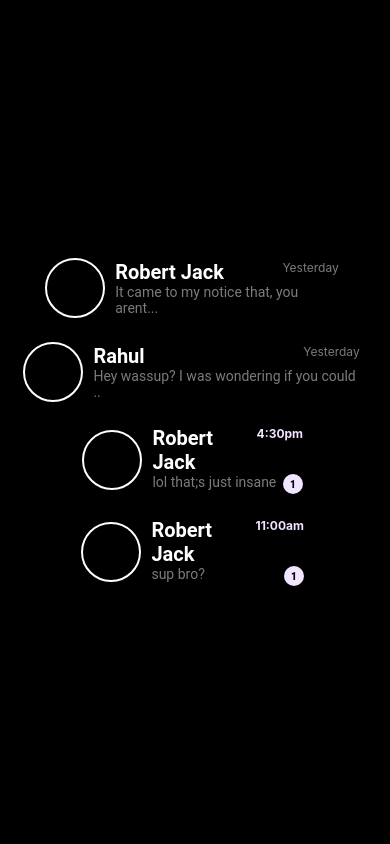
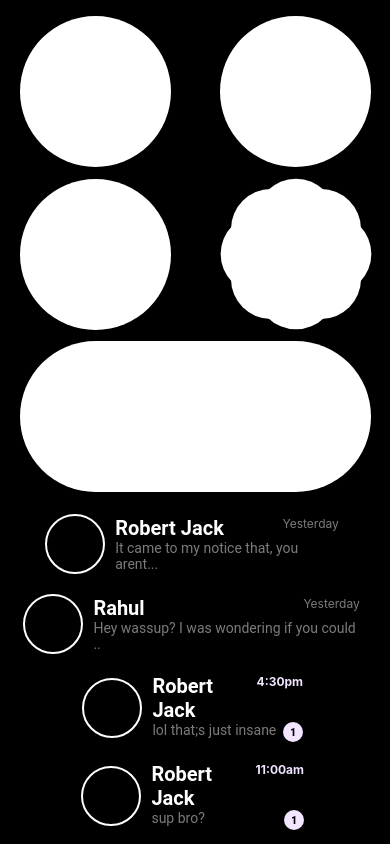
Before and after one commit to S-HARI-S/soul, a React Native app: screen / in a window 390 px wide. Built offline with nearby package versions, Linux system fonts and the light colour scheme.

Commit message:
feat: added new pinned chat ui elements

```diff
--- a/App.js
+++ b/App.js
@@ -1,28 +1,91 @@
 import { StatusBar } from "expo-status-bar";
 import { ScrollView, StyleSheet, Text, View, TextInput } from "react-native";
 import Chat from "./src/chat";
+import PinnedChats from "./src/pinnedChats/round";
+import Octagon from "./src/pinnedChats/flower";
+import Rectangle from "./src/pinnedChats/reactangle";
+
 
 export default function App() {
   return (
     <ScrollView contentContainerStyle={styles.container}>
-  <Chat message = {{name:'Robert Jack', subtext: 'It came to my notice that, you arent...'}} newMessage={false} notif = {{newMessageTime:'4:30pm', default:"Yesterday", incoming:false}} />
-  <Chat message = {{name:'Rahul', subtext: 'Hey wassup? I was wondering if you could ..'}} newMessage={false} notif = {{newMessageTime:'4:30pm', default:"Yesterday", incoming:false}} />
-  <Chat message = {{name:'Robert Jack', subtext: 'lol that;s just insane'}} newMessage={true} notif = {{newMessageTime:'4:30pm', default:"Yesterday", incoming:true}} />
-  <Chat message = {{name:'Robert Jack', subtext: 'sup bro?'}} newMessage={true} notif = {{newMessageTime:'11:00am', default:"Yesterday", incoming:true}} />
+      <View style={{width:"100%",justifyContent:"space-evenly", alignItems:"center", height:500}} >
+      <View
+        style={{
+          width: "90%",
+          flexDirection: "row",
+          alignItems: "center",
+          justifyContent: "space-between",
+        }}
+      >
+        <PinnedChats />
+        <PinnedChats />
+      </View>
+      <View
+        style={{
+          width: "90%",
+          flexDirection: "row",
+          alignItems: "center",
+          justifyContent: "space-between",
+        }}
+      >
+        <PinnedChats />
+        <Octagon size={130} color={"#fff"} />
+      </View>
+      <Rectangle />
+      </View>
 
-
-
-
-  </ScrollView>
+      <Chat
+        message={{
+          name: "Robert Jack",
+          subtext: "It came to my notice that, you arent...",
+        }}
+        newMessage={false}
+        notif={{
+          newMessageTime: "4:30pm",
+          default: "Yesterday",
+          incoming: false,
+        }}
+      />
+      <Chat
+        message={{
+          name: "Rahul",
+          subtext: "Hey wassup? I was wondering if you could ..",
+        }}
+        newMessage={false}
+        notif={{
+          newMessageTime: "4:30pm",
+          default: "Yesterday",
+          incoming: false,
+        }}
+      />
+      <Chat
+        message={{ name: "Robert Jack", subtext: "lol that;s just insane" }}
+        newMessage={true}
+        notif={{
+          newMessageTime: "4:30pm",
+          default: "Yesterday",
+          incoming: true,
+        }}
+      />
+      <Chat
+        message={{ name: "Robert Jack", subtext: "sup bro?" }}
+        newMessage={true}
+        notif={{
+          newMessageTime: "11:00am",
+          default: "Yesterday",
+          incoming: true,
+        }}
+      />
+    </ScrollView>
   );
 }
 
 const styles = StyleSheet.create({
-
   container: {
     flex: 1,
     backgroundColor: "#000",
     alignItems: "center",
     justifyContent: "center",
   },
-})
+});
--- a/src/chat.js
+++ b/src/chat.js
@@ -9,6 +9,11 @@ import {
   Vibration,
 } from "react-native";
 import React, { useCallback } from "react";
+
+
+
+
+
 
 export default function Chat({ message, notif, newMessage }) {
   return (
@@ -59,7 +64,6 @@ const styles = StyleSheet.create({
     // backgroundColor:"#fff",
     flexDirection: "row",
     alignItems: "center",
-    borderWidth: 2,
     marginVertical: 10,
     width: "98%",
     // Remove fixed height
--- /dev/null
+++ b/src/pinnedChats/flower.js
@@ -0,0 +1,28 @@
+import React from 'react';
+import { View, StyleSheet } from 'react-native';
+
+const Octagon = ({ size, color }) => {
+  return (
+    <View style={[styles.container, { width: size, height: size, marginRight:10 }]}>
+      <View style={[styles.square, { backgroundColor: color }]} />
+      <View style={[styles.square, styles.rotatedSquare, { backgroundColor: color }]} />
+    </View>
+  );
+};
+
+const styles = StyleSheet.create({
+  container: {
+    position: 'relative',
+  },
+  square: {
+    position: 'absolute',
+    width: 130,
+    height: 130,
+    borderRadius:40,
+  },
+  rotatedSquare: {
+    transform: [{ rotate: '45deg' }],
+  },
+});
+
+export default Octagon;
--- /dev/null
+++ b/src/pinnedChats/reactangle.js
@@ -0,0 +1,17 @@
+import {
+    ScrollView,
+    StyleSheet,
+    Text,
+    View,
+    TextInput,
+    TouchableHighlight,
+    Alert,
+    Vibration,
+  } from "react-native";
+
+  export default function Rectangle() {
+    return (
+        <View style={{backgroundColor:"#fff", height:151, width:"90%", borderRadius:100}}>
+
+        </View>
+    );}
--- /dev/null
+++ b/src/pinnedChats/round.js
@@ -0,0 +1,35 @@
+import {
+  ScrollView,
+  StyleSheet,
+  Text,
+  View,
+  TextInput,
+  TouchableHighlight,
+  Alert,
+  Vibration,
+} from "react-native";
+
+export default function PinnedChats() {
+  return (
+    <TouchableHighlight
+      onLongPress={() => {
+        Vibration.vibrate(20);
+        alert("thyr");
+      }}
+    >
+      <View>
+        <Text style={styles.circle}></Text>
+      </View>
+    </TouchableHighlight>
+  );
+}
+
+const styles = StyleSheet.create({
+  circle: {
+    backgroundColor: "#fff",
+    color: "#000",
+    height: 151,
+    width: 151,
+    borderRadius: 100,
+  },
+});
```
